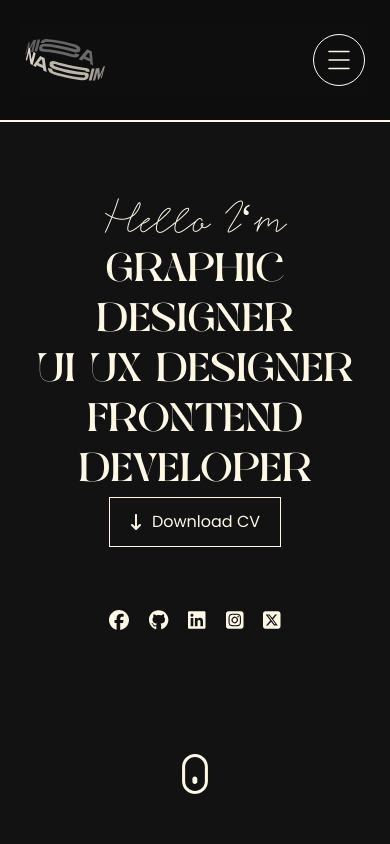
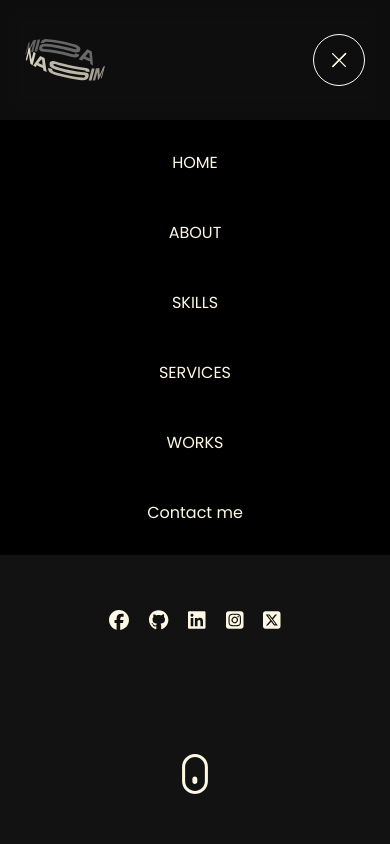
Before and after one commit to ELMHARMACHENASSIM/mylast-react-portfolio, a React (Vite) app: page / in a window 390 px wide. Shown: the top 844 px of the page. Built offline with nearby package versions, Linux system fonts and the light colour scheme.

Commit message:
add mobile nav

```diff
--- a/src/layouts/Header.jsx
+++ b/src/layouts/Header.jsx
@@ -10,7 +10,12 @@ const Header = () => {
   const [isHidden, setIsHidden] = useState(false);
   const [prevScrollY, setPrevScrollY] = useState(0);
   const { scrollYProgress } = useScroll();
+  const [isOpen, setIsOpen] = useState(false);
 
+  const handleClick = () => {
+    setIsOpen((prevIsOpen) => !prevIsOpen);
+
+  };
   useEffect(() => {
     // Check if the current scroll position is greater than the previous one
     const handleScroll = () => {
@@ -29,7 +34,7 @@ const Header = () => {
   return (
     <>
       <header
-        className={`w-[100%] h-[120px] select-none fixed backdrop-blur-[10px] bg-[rgba(0,0,0,0.2)] z-[999] ${
+        className={` w-[100%] h-[120px] select-none fixed backdrop-blur-[10px] bg-[rgba(0,0,0,0.2)] z-[999] ${
           isHidden ? "-translate-y-full" : ""
         } transition-transform duration-300 ease-in-out`}
       >
@@ -85,16 +90,58 @@ const Header = () => {
               </a>
             </li>
           </ul>
-          <div className="sm:block border-[1px] border-[white] rounded-full lg:hidden xl:hidden 2l:hidden">
-            <BurgerBtn />
+          <div className="sm:block border-[1px] relative border-[white] rounded-full lg:hidden xl:hidden 2l:hidden">
+            <BurgerBtn onClick={handleClick} />
+          </div>
+          <div className={`absolute left-0 top-[100%] w-[100%] ${!isOpen ? "block" : "hidden"}`}>
+            <ul
+              className='w-[100%] py-[20px] bg-black flex justify-center items-center  2l:hidden l:hidden lg:hidden flex-col gap-[25px] h-[100%]'
+            >
+              <li className="py-[10px]">
+                <a href="#Home" className={"text-body-color "}>
+                  <span className="py-[10px] px-[15px] font-Poppins-R ">
+                    HOME
+                  </span>
+                </a>
+              </li>
+              <li className="py-[10px]">
+                <a href="#About" className={"text-body-color  "}>
+                  <span className="py-[10px] px-[15px] font-Poppins-R ">
+                    ABOUT
+                  </span>
+                </a>
+              </li>
+              <li className="py-[10px]">
+                <a href="#Skills" className={"text-body-color  "}>
+                  <span className="py-[10px] px-[15px] font-Poppins-R ">
+                    SKILLS
+                  </span>
+                </a>
+              </li>
+              <li className="py-[10px]">
+                <a href="#Services" className={"text-body-color  "}>
+                  <span className="py-[10px] px-[10px] font-Poppins-R ">
+                    SERVICES
+                  </span>
+                </a>
+              </li>
+              <li className="py-[10px]">
+                <a href="#Works" className={"text-body-color  "}>
+                  <span className="py-[10px] px-[10px] font-Poppins-R ">
+                    WORKS
+                  </span>
+                </a>
+              </li>
+              <li className="py-[10px]">
+                <a href="#Contact" className={"text-body-color "}>
+                  <span className=" font-Poppins-R text-body-color">
+                    Contact me
+                  </span>
+                </a>
+              </li>
+            </ul>
           </div>
         </nav>
-
-
-
-
-
-
 
         <motion.div
           d="M 0, 20 a 20, 20 0 1,0 40,0 a 20, 20 0 1,0 -40,0"
--- a/src/layouts/components/BurgerBtn.jsx
+++ b/src/layouts/components/BurgerBtn.jsx
@@ -1,11 +1,12 @@
 import { useState } from "react";
 import "./burger.css";
 // import "./burgerstyle.css";
-const BurgerBtn = () => {
-  const [isClosed, setIsClosed] = useState(false);
+const BurgerBtn = ({onClick}) => {
+  const [isClosed, setIsClosed] = useState(true);
 
   const toggleClass = () => {
     setIsClosed((prevIsClosed) => !prevIsClosed);
+    onClick();
   };
 
   return (
```
